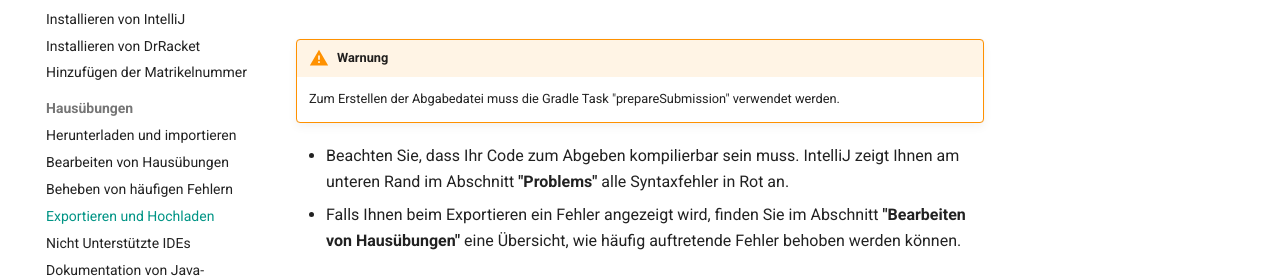
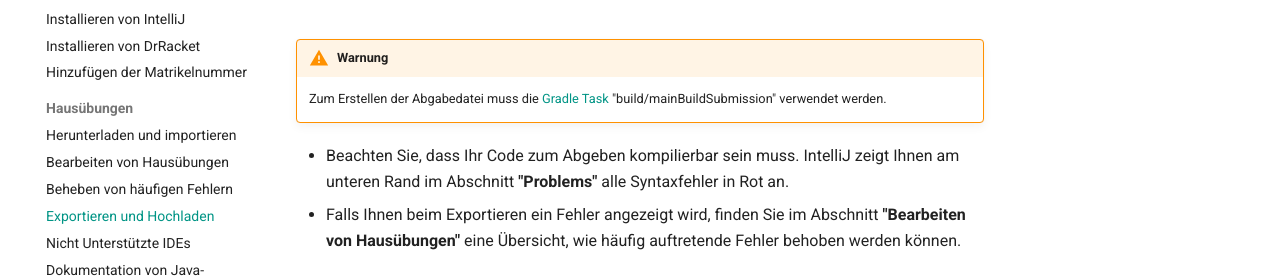
Before and after one commit to tudagrade/wiki, an MkDocs documentation site: the page built from docs/exercises/export-upload.md, in a window 1280 px wide and 900 px high. Shown: the part 182-462 px from the top of the window. Built offline with MkDocs 1.6.1 and Material for MkDocs 9.7.7, drawn with Linux system fonts in a browser that asks for light colours; comment, search, counter and statistics services are not loaded.

Commit message:
fix wrong task for exporting and add link to gradle tasks

```diff
--- a/docs/exercises/export-upload.md
+++ b/docs/exercises/export-upload.md
@@ -1,7 +1,7 @@
 # Exportieren und Hochladen von Hausübungen in IntelliJ
 
 !!! warning "Warnung"
-    Zum Erstellen der Abgabedatei muss die Gradle Task "prepareSubmission" verwendet werden.
+    Zum Erstellen der Abgabedatei muss die [Gradle Task] "build/mainBuildSubmission" verwendet werden.
 * Beachten Sie, dass Ihr Code zum Abgeben kompilierbar sein muss. IntelliJ zeigt Ihnen am unteren Rand im Abschnitt **"Problems"** alle Syntaxfehler in Rot an.
 * Falls Ihnen beim Exportieren ein Fehler angezeigt wird, finden Sie im Abschnitt **"Bearbeiten von Hausübungen"** eine Übersicht, wie häufig auftretende Fehler behoben werden können.
 
```
Also changed, not shown: other parts of docs/exercises/export-upload.md (+1 -0 lines).
